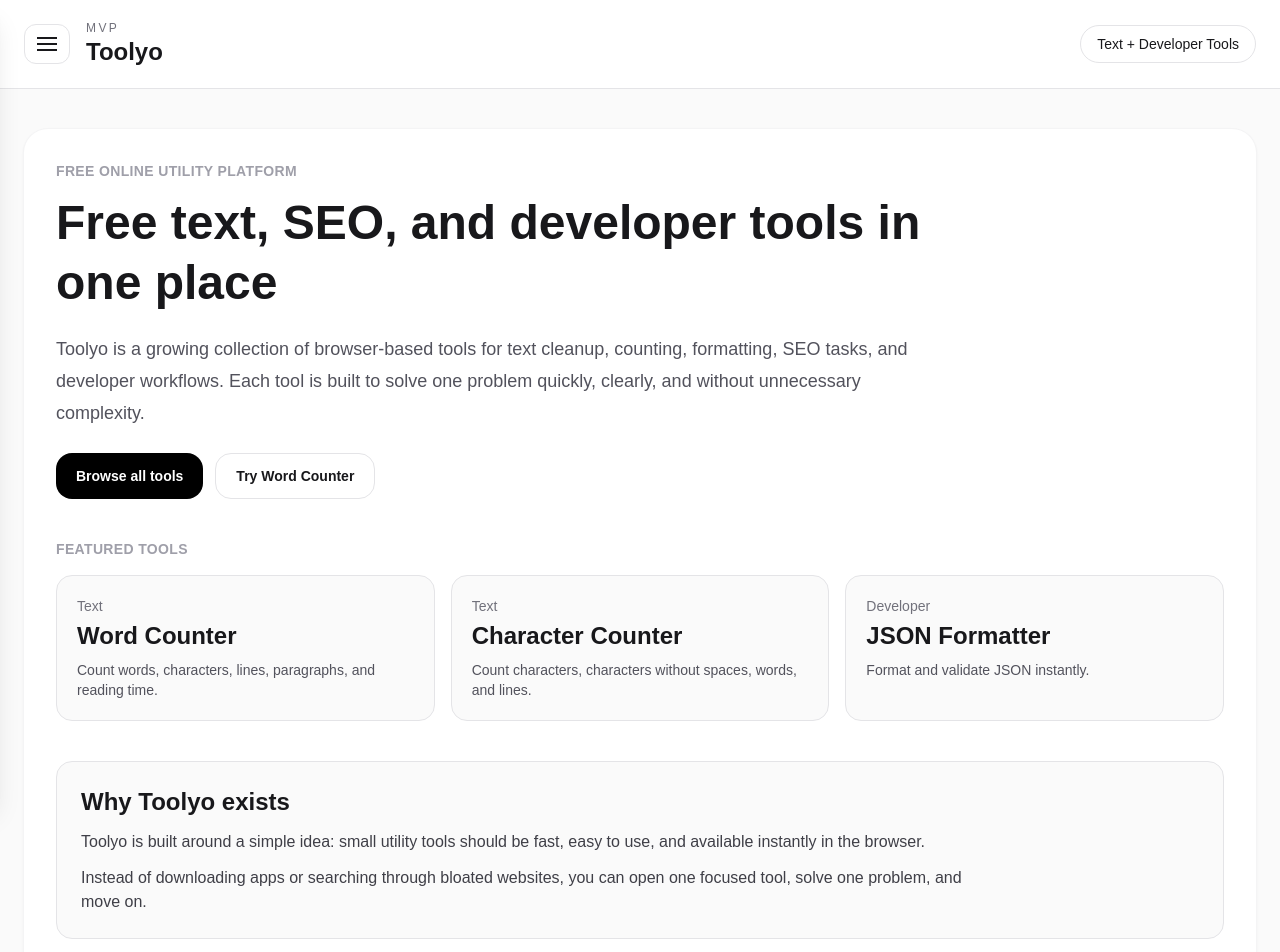
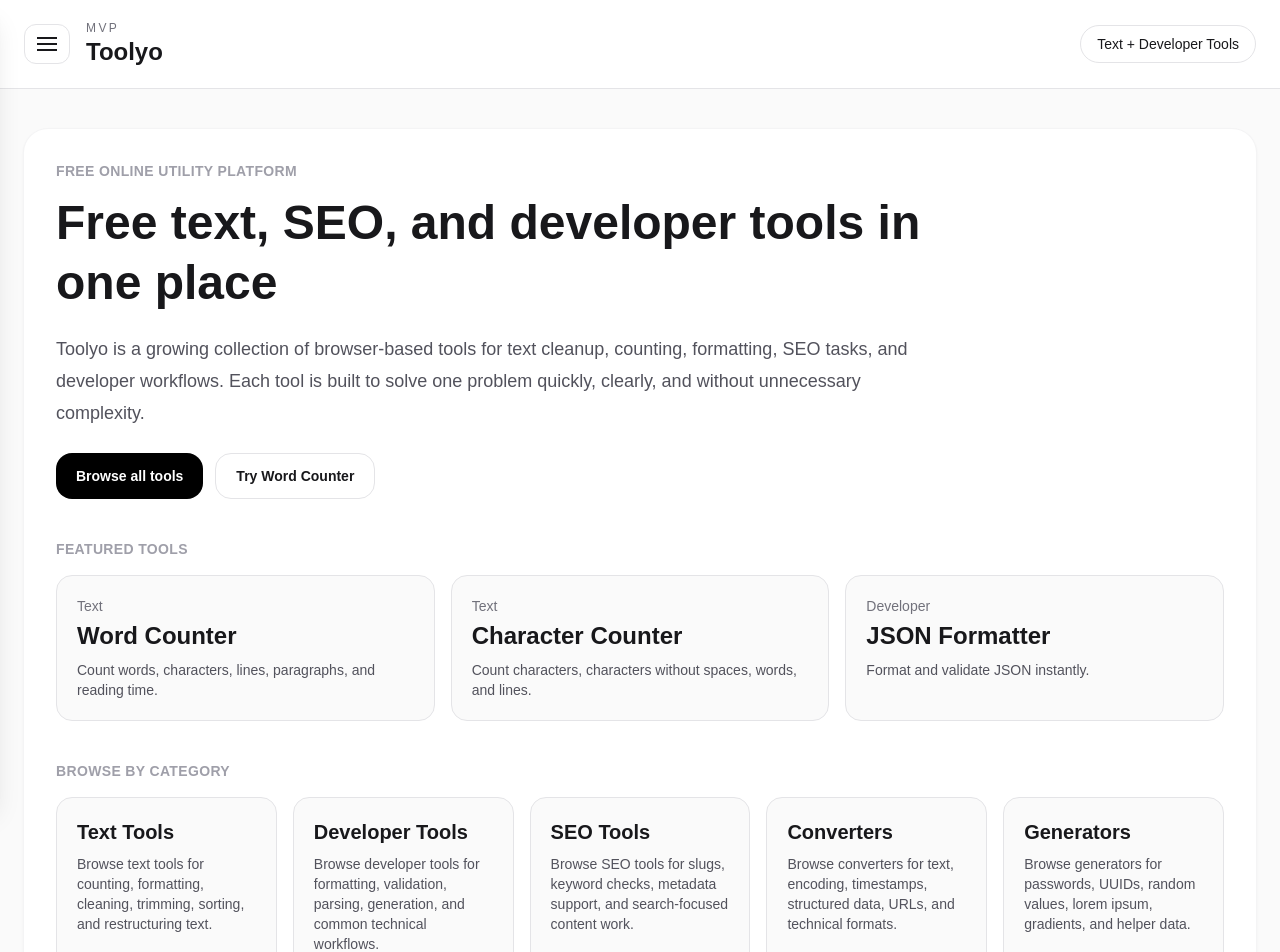
Before and after one commit to Kalluska/Toolyo, a Next.js app: page / in a window 1280 px wide. Shown: the top 952 px of the page. Built offline with nearby package versions, Linux system fonts and the light colour scheme.

Commit message:
Add category cards to homepage

```diff
--- a/src/app/page.tsx
+++ b/src/app/page.tsx
@@ -25,6 +25,39 @@ const categoryIntro: Record<string, { title: string; description: string }> = {
 };
 
 const featuredSlugs = ["word-counter", "character-counter", "json-formatter"];
+
+const categoryCards = [
+  {
+    title: "Text Tools",
+    href: "/text-tools",
+    description:
+      "Browse text tools for counting, formatting, cleaning, trimming, sorting, and restructuring text.",
+  },
+  {
+    title: "Developer Tools",
+    href: "/developer-tools",
+    description:
+      "Browse developer tools for formatting, validation, parsing, generation, and common technical workflows.",
+  },
+  {
+    title: "SEO Tools",
+    href: "/seo-tools",
+    description:
+      "Browse SEO tools for slugs, keyword checks, metadata support, and search-focused content work.",
+  },
+  {
+    title: "Converters",
+    href: "/converters",
+    description:
+      "Browse converters for text, encoding, timestamps, structured data, URLs, and technical formats.",
+  },
+  {
+    title: "Generators",
+    href: "/generators",
+    description:
+      "Browse generators for passwords, UUIDs, random values, lorem ipsum, gradients, and helper data.",
+  },
+];
 
 export default function HomePage() {
   const [sidebarOpen, setSidebarOpen] = useState(false);
@@ -126,6 +159,24 @@ export default function HomePage() {
             </div>
           </section>
 
+          <section className="mt-10">
+            <div className="mb-4 text-sm font-semibold uppercase tracking-wide text-zinc-400">
+              Browse by category
+            </div>
+            <div className="grid gap-4 md:grid-cols-2 xl:grid-cols-5">
+              {categoryCards.map((category) => (
+                <Link
+                  key={category.href}
+                  href={category.href}
+                  className="rounded-2xl border border-zinc-200 bg-zinc-50 p-5 transition hover:border-zinc-400"
+                >
+                  <div className="text-xl font-bold">{category.title}</div>
+                  <p className="mt-2 text-sm text-zinc-600">{category.description}</p>
+                </Link>
+              ))}
+            </div>
+          </section>
+
           <section className="mt-10 rounded-2xl border border-zinc-200 bg-zinc-50 p-6">
             <h3 className="text-2xl font-bold">Why Toolyo exists</h3>
             <div className="mt-3 max-w-4xl space-y-3 text-zinc-700">
```
